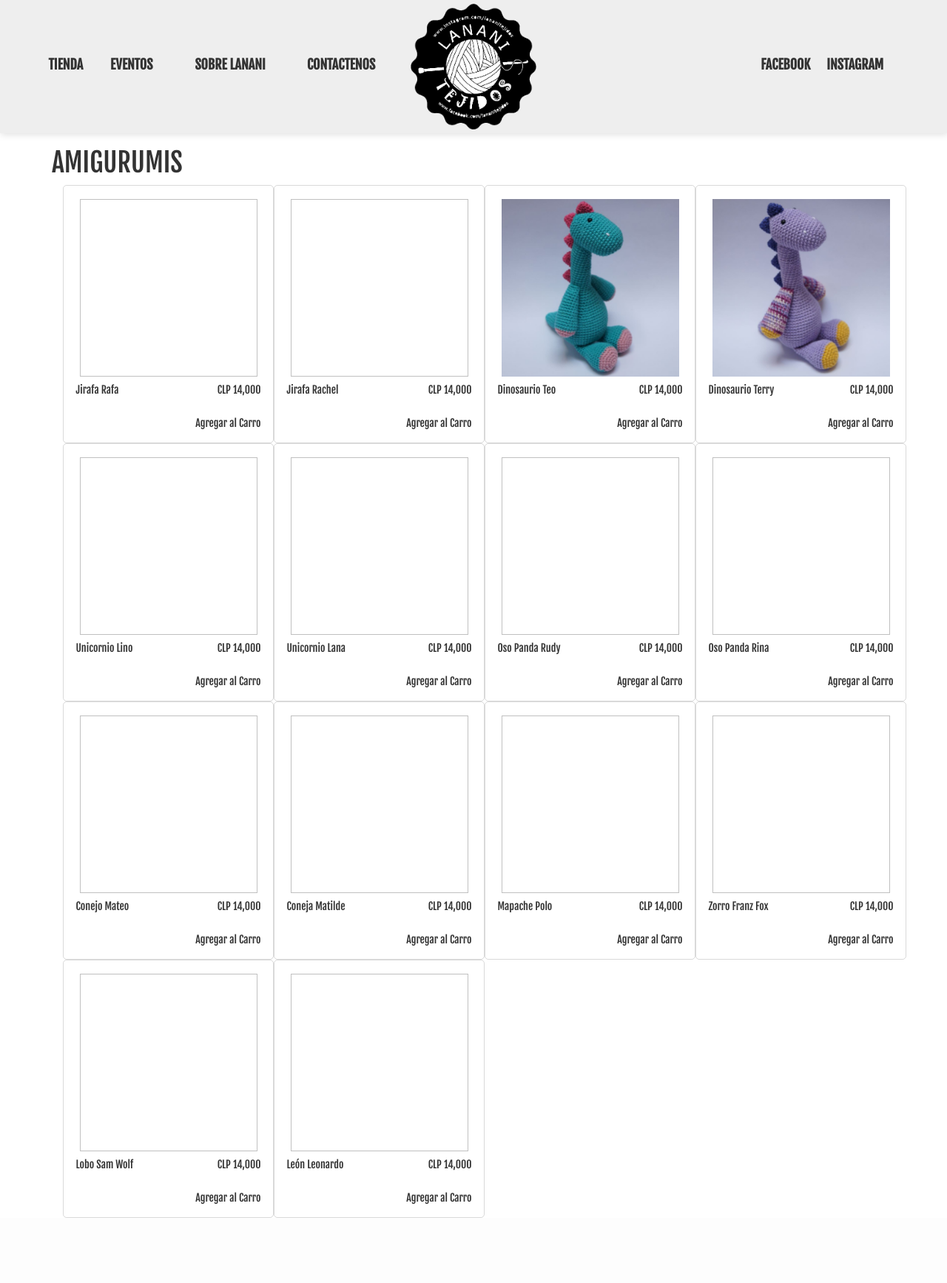
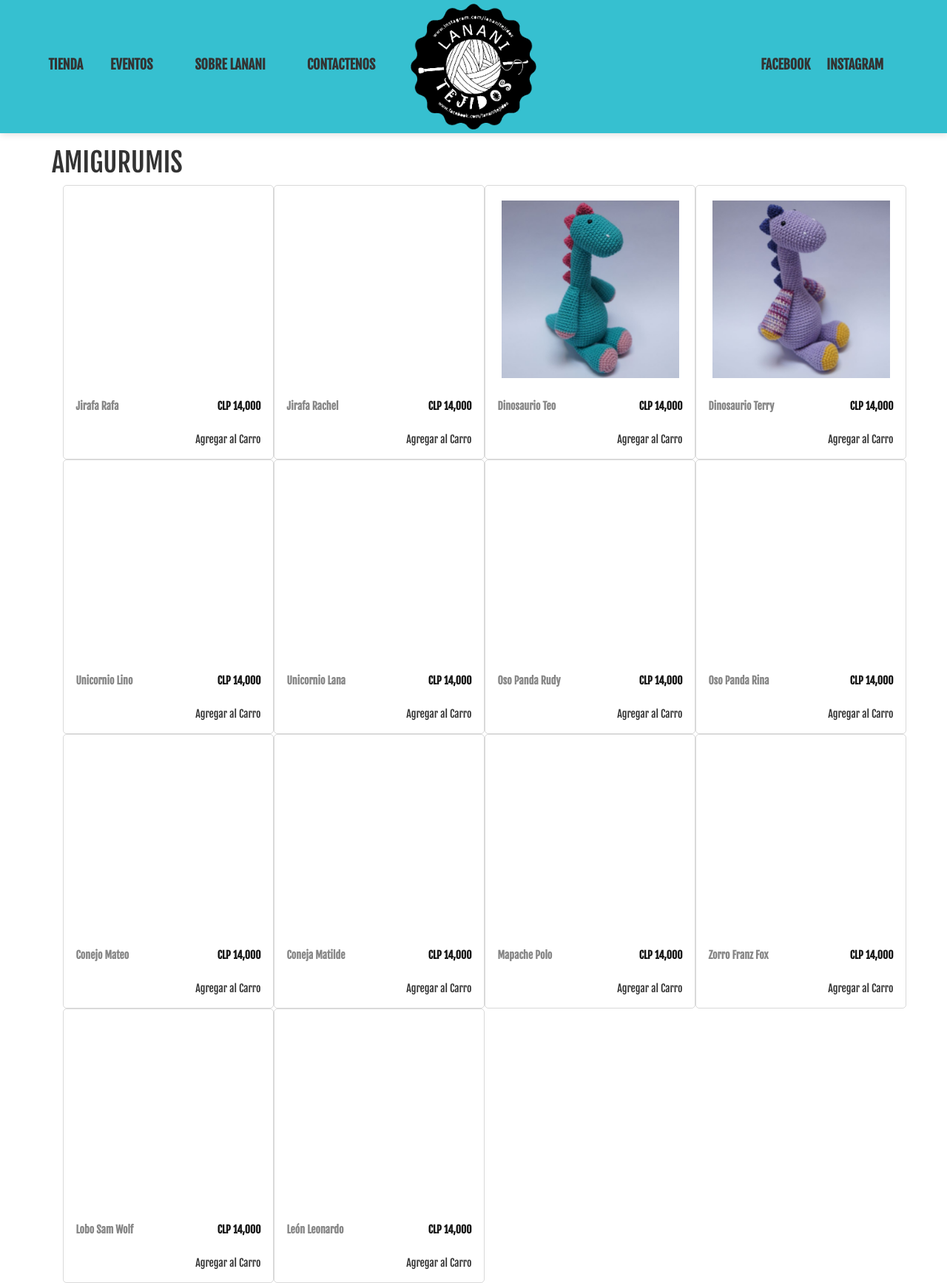
Before and after one commit to csuarezchacon/lanani-php, a PHP site: page / in a window 1280 px wide. Shown: the whole page at 74% size. Before the commit the page ends 1646 px from the top, so only its background shows below. Run offline with PHP 8.4, Linux system fonts and the light colour scheme; data comes from the database, SQL or seed files in the repository; some libraries are stand-ins or nearby versions; grey boxes are pictures that could not be loaded.

Commit message:
mejoras de diseño

```diff
--- a/index_jquery.js
+++ b/index_jquery.js
@@ -12,7 +12,7 @@ $(document).ready(function() {
 	});
 });
 
-$(document).ready(function(){
+$(document).ready(function() {
 	$('#nav-icon').click(function(){
 		$(this).toggleClass('open');
 	});
--- a/model/config/conn.php
+++ b/model/config/conn.php
@@ -2,8 +2,8 @@
 	class Database {
 		private $host = 'localhost';
 		private $dbName = 'nonodb';
-		private $userName = 'admin';
-		private $password = 'Ffws1J5hDxXD';
+		private $userName = 'root';
+		private $password = '123456';
 
 		public function getConnection(){
 			$this->conn = null;
--- a/www/_css/nav-icon.css
+++ b/www/_css/nav-icon.css
@@ -3,10 +3,10 @@
 }
 
 #nav-icon {
-  width: 30px;
+  width: 45px;
   height: 45px;
   position: relative;
-  margin: 13px auto;
+  margin: 20px auto;
   -webkit-transform: rotate(0deg);
   -moz-transform: rotate(0deg);
   -o-transform: rotate(0deg);
@@ -21,10 +21,10 @@
 #nav-icon span {
   display: block;
   position: absolute;
-  height: 4px;
+  height: 8px;
   width: 100%;
   background: #000000;
-  border-radius: 9px;
+  border-radius: 10px;
   opacity: 1;
   left: 0;
   -webkit-transform: rotate(0deg);
@@ -42,11 +42,11 @@
 }
 
 #nav-icon span:nth-child(2),#nav-icon span:nth-child(3) {
-  top: 10px;
+  top: 15px;
 }
 
 #nav-icon span:nth-child(4) {
-  top: 20px;
+  top: 30px;
 }
 
 #nav-icon.open span:nth-child(1) {
--- a/www/_css/style.css
+++ b/www/_css/style.css
@@ -32,12 +32,12 @@
   width:60px;
 }
 .menu-lg{
-  background-color: #eeeeee;
+  background-color: #36c0d0;
   box-shadow: 1px 1px 10px rgba(0,0,0,0.15);
   height: 180px;
 }
 .menu-lg-fx{
-  background-color: #eeeeee;
+  background-color: #36c0d0;
   box-shadow: 1px 1px 10px rgba(0,0,0,0.15);
   height: 70px;
   position: fixed;
@@ -46,9 +46,9 @@
   z-index: 99;
 }
 .menu-sm{
-  background-color: #eeeeee;
+  background-color: #36c0d0;
   box-shadow: 1px 1px 10px rgba(0,0,0,0.15);
-  height: 50px;
+  height: 80px;
   position: fixed;
   top: 0px;
   width: 100%;
@@ -64,10 +64,14 @@
 }
 .fa-facebook {
   color: #3b5998;
+  font-size: 50px;
+  top: 5px;
 }
 .fa-instagram {
   color: #000000;
   font-weight: bold;
+  font-size: 50px;
+  top: 5px;
 }
 .btn-circle {
   color: #ffffff;
--- a/www/_css/thumbnail.css
+++ b/www/_css/thumbnail.css
@@ -1,8 +1,8 @@
 .md-size {
+	margin-top: 20px;
 	width: 240px;
 	height: 240px;
 }
-
 .gallery {
 	border: 1px solid rgba(0,0,0,0.15);
 	border-radius: 5px;
@@ -10,9 +10,21 @@
 	text-align: center;
 }
 .gallery-photo {
-	display: inline-block;
-	margin-top: 18px;
-	z-index: 0;
+	position:relative;
+  height:280px;
+  width:240px;
+  margin:0 auto;
+}
+.gallery-photo img {
+  position:absolute;
+  left:0;
+  -webkit-transition: opacity 0.2s ease-in-out;
+  -moz-transition: opacity 0.2s ease-in-out;
+  -o-transition: opacity 0.2s ease-in-out;
+  transition: opacity 0.2s ease-in-out;
+}
+.gallery-photo img.top:hover {
+  opacity:0;
 }
 .gallery-desc {
 	display: inline-block;
@@ -27,3 +39,11 @@
 	width: 250px;
 	z-index: 0;
 }
+.format-name {
+	color: #878787;
+	font-weight: bold;
+}
+.format-price {
+	color: #161616;
+	font-weight: bold;
+}
--- a/www/directives/product/product-slight.html
+++ b/www/directives/product/product-slight.html
@@ -1,14 +1,15 @@
 <div class="col-xs-12 col-sm-6 col-md-4 col-lg-3 gallery">
 	<div class="row">
 		<div class="gallery-photo">
-			<img ng-src="{{psc.product.imag_src && 'www/_img/'+psc.product.imag_src || ''}}" class="md-size">
+			<img ng-src="{{psc.product.imag_bkg ? 'www/_img/' + psc.product.imag_bkg : (psc.product.imag_src ? 'www/_img/' + psc.product.imag_src : 'www/_img/blank.png')}}" class="bottom md-size">
+			<img ng-src="{{psc.product.imag_src ? 'www/_img/' + psc.product.imag_src : 'www/_img/blank.png'}}" class="top md-size">
 		</div>
 	</div>
 	<div class="row">
 		<div class="gallery-desc">
 			<div class="row">
-				<div class="col-lg-7 text-left">{{psc.product.name}}</div>
-				<div class="col-lg-5 text-right">{{psc.product.price | currency: 'CLP ' : 0}}</div>
+				<div class="col-lg-7 format-name text-left">{{psc.product.name}}</div>
+				<div class="col-lg-5 format-price text-right">{{psc.product.price | currency: 'CLP ' : 0}}</div>
 			</div>
 		</div>
 	</div>
--- a/www/directives/product/product-slight_controller.js
+++ b/www/directives/product/product-slight_controller.js
@@ -2,5 +2,11 @@
 	angular.module('WebLanani').controller('productSlightController', ['$scope', function ($scope) {
 		var vm = this;
 		vm.product = $scope.product;
+		vm.imagSrc = function() {
+			vm.product.imag = vm.product.imag_src ? vm.product.imag_src : 'blank.png';
+		}
+		vm.imagBkg = function() {
+			vm.product.imag = vm.product.imag_bkg ? vm.product.imag_bkg : vm.product.imag_src;
+		}
 	}]);
 }) ()
```
Also changed, not shown: www/_img/blank.png (added).
